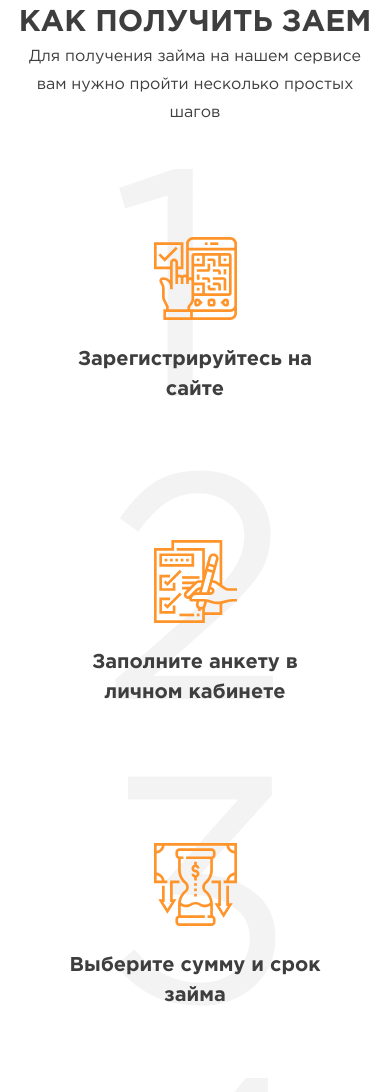
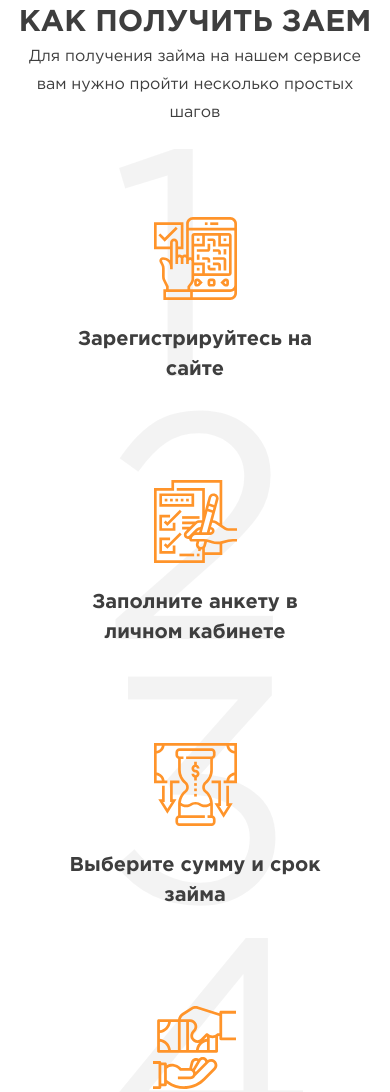
Before and after one commit to VeraMos/fastcash, a website: page app/index.html in a window 390 px wide. Shown: the part 3369-4461 px from the top of the page. Drawn offline with nearby package versions, Linux system fonts and the light colour scheme.

Commit message:
commit add pravki index

```diff
--- a/app/css/media.css
+++ b/app/css/media.css
@@ -59,15 +59,15 @@
 	}
 
 	.steps__item {
-		margin: 60px 20px;
-	}
-
-	.steps__list {
-    	justify-content: center;
+		max-width: 208px;
 	}
 
 	.main-footer__inn {
     	justify-content: center;
+	}
+
+	.about__inn {
+    	max-width: 100%;
 	}
 
 }
@@ -151,6 +151,11 @@
 
 	.main-footer__inn {
     	justify-content: center;
+	}
+
+	.steps__item {
+		margin: 60px 20px 100px;
+		max-width: 270px;
 	}
 
 }
@@ -288,6 +293,10 @@
 		text-align: center;
 	}
 
+	.steps__item {
+    	margin: 40px 20px;
+	}
+
 }
 
 @media screen and (max-width: 425px) {
```
